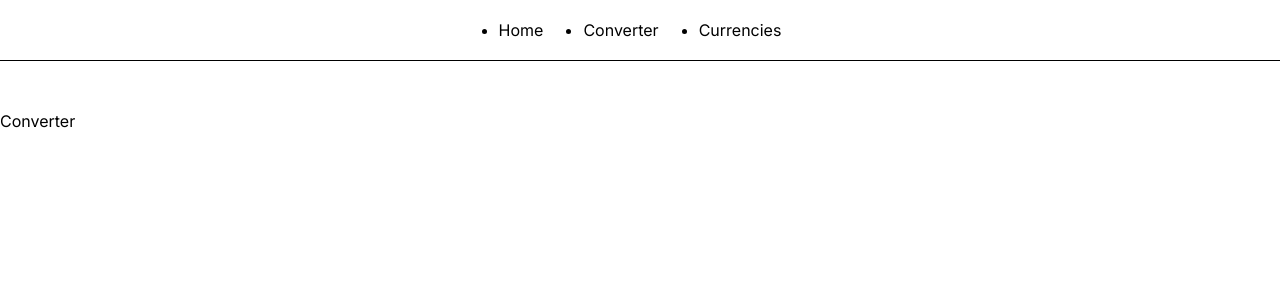
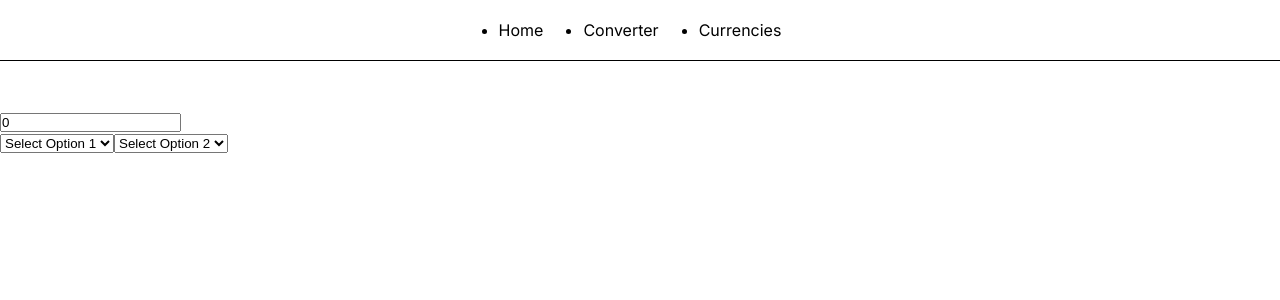
Before and after one commit to little-plumelet/crypto_small, a Next.js app: page /converter in a window 1280 px wide. Shown: the top 300 px of the page. Built offline with nearby package versions, Linux system fonts and the light colour scheme.

Commit message:
add html template for converter

```diff
--- a/src/app/converter/page.tsx
+++ b/src/app/converter/page.tsx
@@ -1,3 +1,7 @@
-export default function Converter() {
-  return <div>Converter</div>
+import { Converter } from "@/components/converter";
+
+export default function ConverterPage() {
+  return (
+    <Converter/>
+  )
 }
--- /dev/null
+++ b/src/components/converter/Converter.tsx
@@ -0,0 +1,45 @@
+"use client";
+
+import React, { useState } from 'react';
+
+export const Converter: React.FC = () => {
+  const [amount, setAmount] = useState<number>(0);
+  const [from, setFrom] = useState<string>('');
+  const [to, setTo] = useState<string>('');
+
+  const handleamountChange = (event: React.ChangeEvent<HTMLInputElement>) => {
+    const value = parseInt(event.target.value);
+    setAmount(value);
+
+  };
+
+  const handlefromChange = (event: React.ChangeEvent<HTMLSelectElement>) => {
+    const value = event.target.value;
+    setFrom(value);
+
+  };
+
+  const handletoChange = (event: React.ChangeEvent<HTMLSelectElement>) => {
+    const value = event.target.value;
+    setTo(value);
+
+  };
+
+  return (
+    <div>
+      <input type="number" value={amount} onChange={handleamountChange} />
+      <div>
+        <select value={from} onChange={handlefromChange}>
+          <option value="">Select Option 1</option>
+          <option value="option1">Option 1</option>
+          <option value="option2">Option 2</option>
+        </select>
+        <select value={to} onChange={handletoChange}>
+          <option value="">Select Option 2</option>
+          <option value="optionA">Option A</option>
+          <option value="optionB">Option B</option>
+        </select>
+      </div>
+    </div>
+  );
+};
--- /dev/null
+++ b/src/components/converter/index.ts
@@ -0,0 +1 @@
+export { Converter } from './Converter';
```
